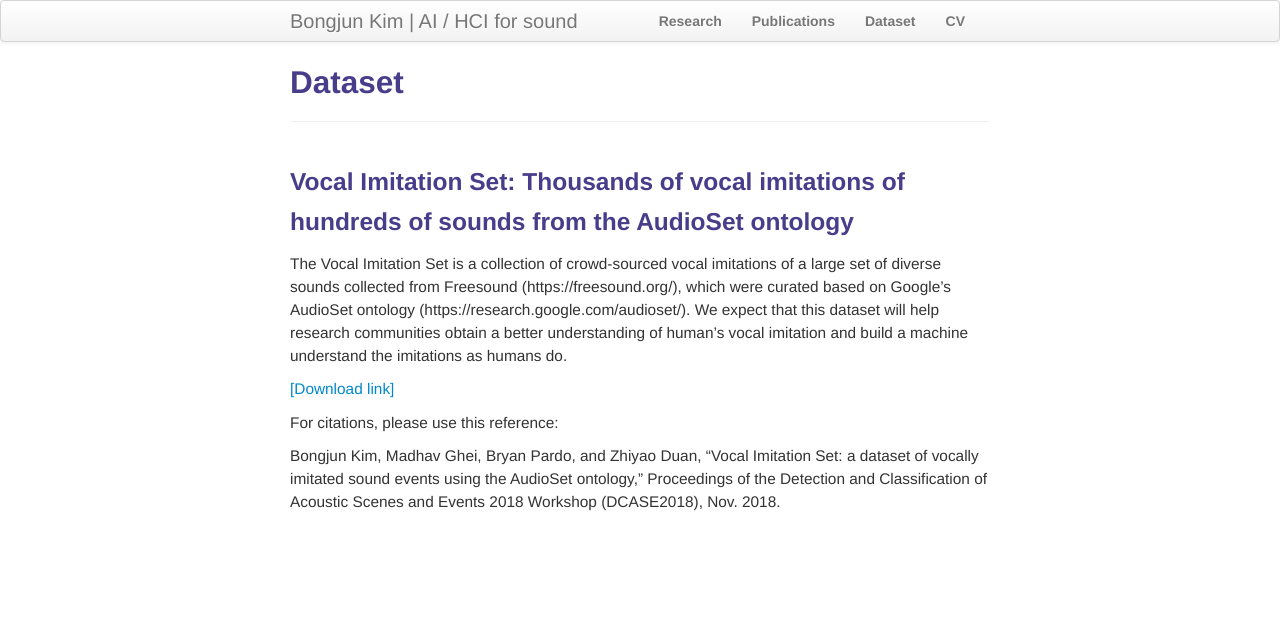
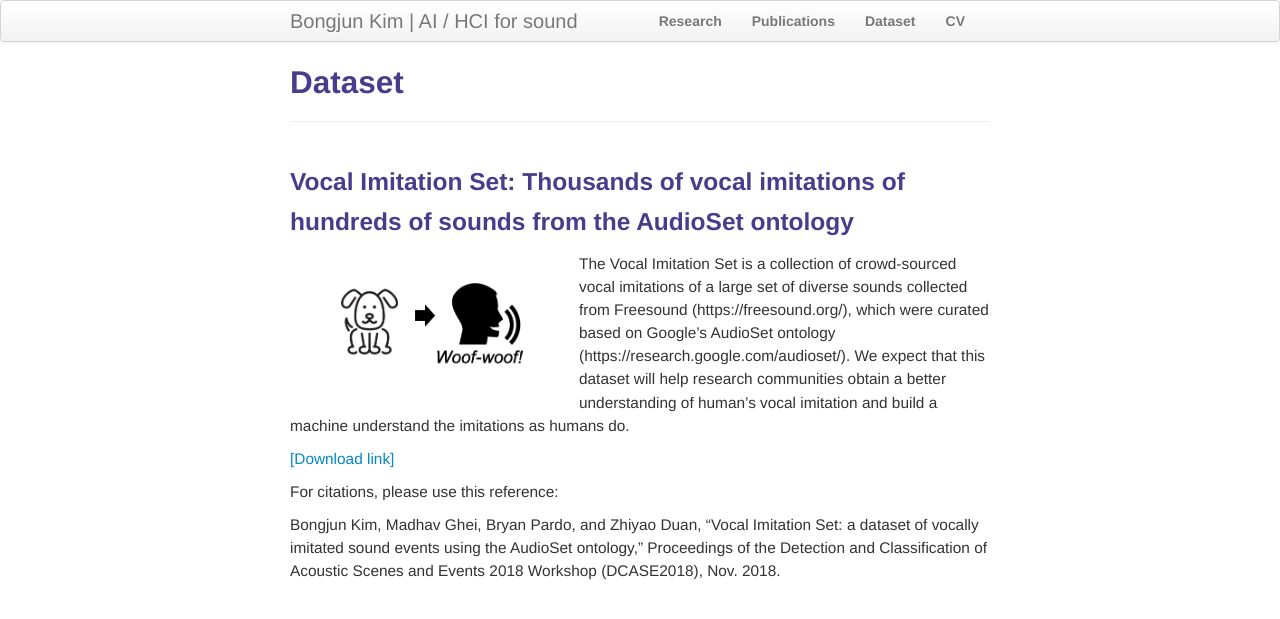
Before and after one commit to bongjun/bongjun.github.io, a Jekyll site: the page built from pages/dataset.md, in a window 1280 px wide. Shown: the top 619 px of the page. Built offline with Jekyll 4.4.1, drawn with Linux system fonts in a browser that asks for light colours.

Commit message:
Update dataset.md

```diff
--- a/pages/dataset.md
+++ b/pages/dataset.md
@@ -4,7 +4,11 @@ title: Dataset
 description: Bongjun Kim's dataset
 ---
 
+
+
+
 ### Vocal Imitation Set: Thousands of vocal imitations of hundreds of sounds from the AudioSet ontology
+<a href="{{ BASE_PATH }}/pages/research.html"><img src="{{ BASE_PATH }}/pages/files/imitationset_icon.png" width="35%" height="35%" align="left" style="margin:10px 20px "></a>
 
 The Vocal Imitation Set is a collection of crowd-sourced vocal imitations of a large set of diverse sounds collected from Freesound (https://freesound.org/), which were curated based on Google's AudioSet ontology (https://research.google.com/audioset/). We expect that this dataset will help research communities obtain a better understanding of human's vocal imitation and build a machine understand the imitations as humans do.
 
```
